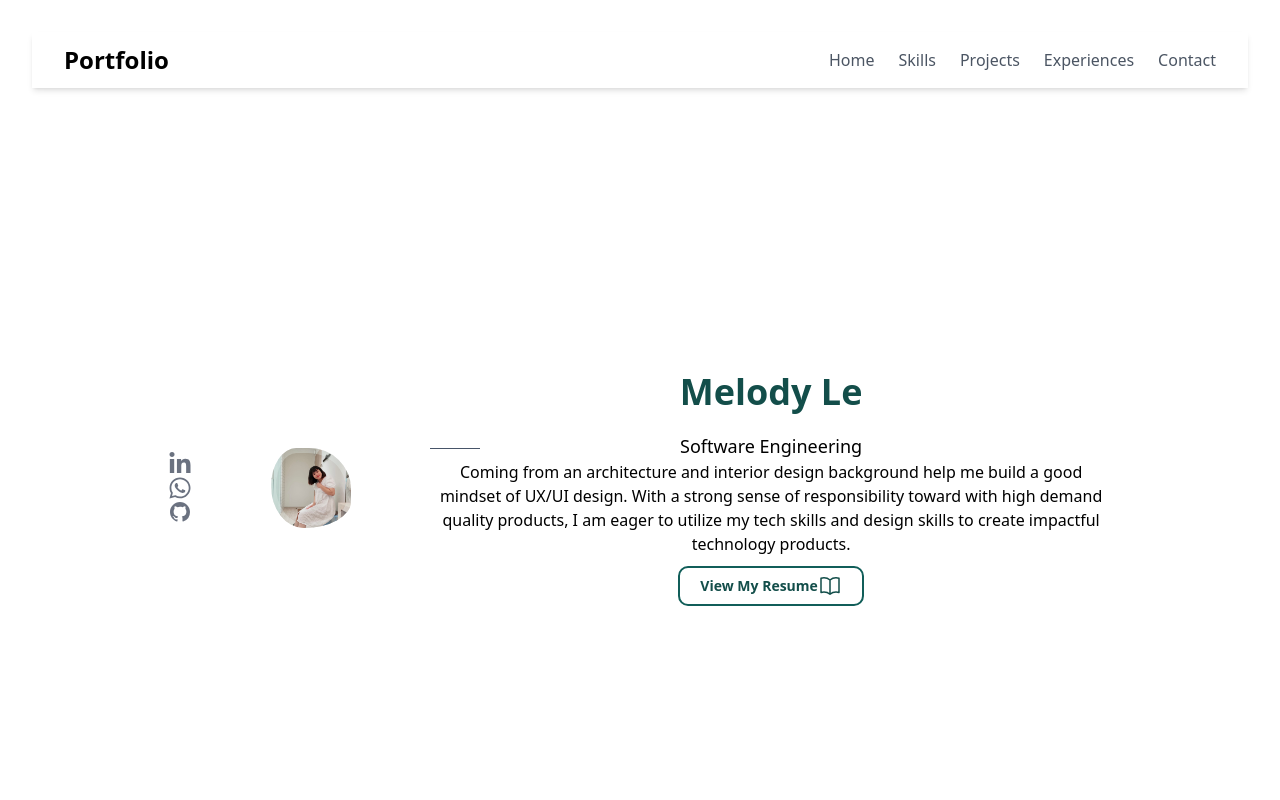
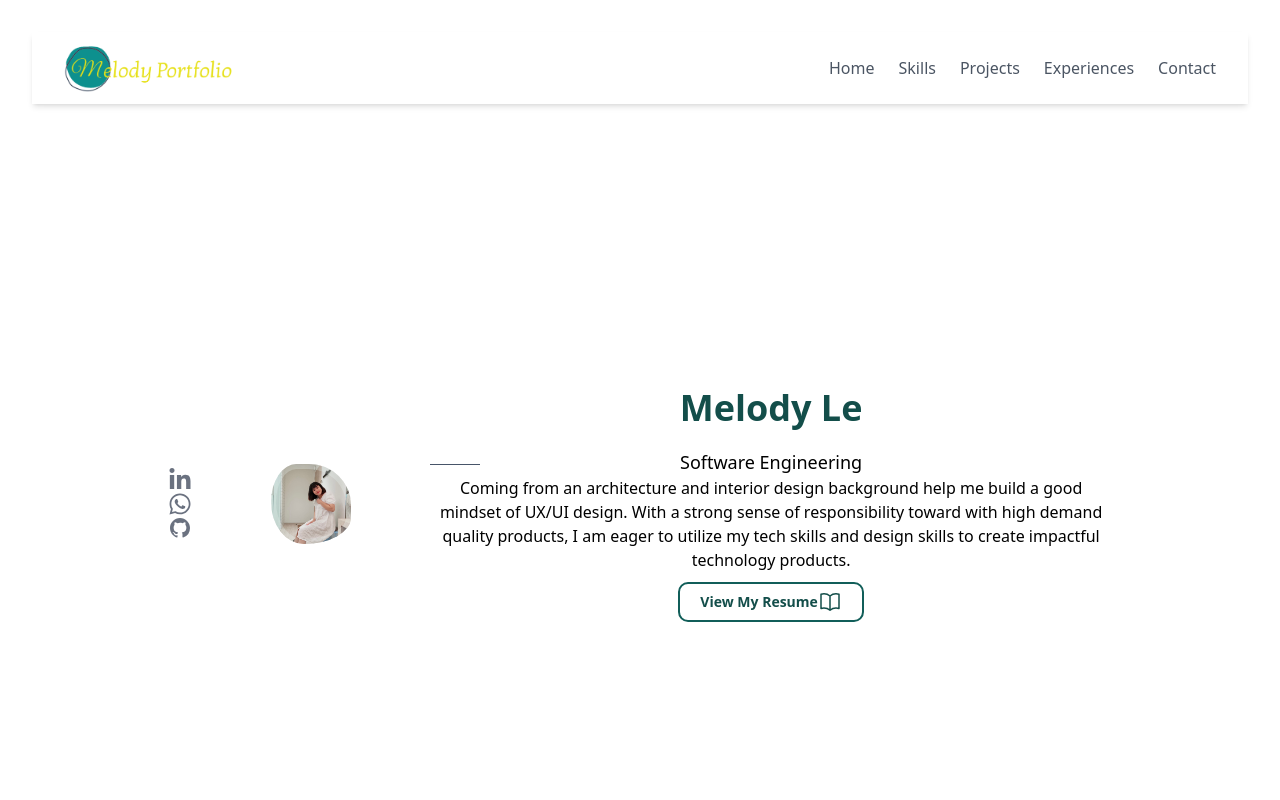
Before and after one commit to Melody-Le/melody-portfolio, a React (Vite) app: page / in a window 1280 px wide. Shown: the top 800 px of the page. Built offline with nearby package versions, Linux system fonts and the light colour scheme; a web font is replaced by a local one.

Commit message:
feat: update img and logo

```diff
--- a/index.html
+++ b/index.html
@@ -2,13 +2,13 @@
 <html lang="en">
   <head>
     <meta charset="UTF-8" />
-    <link rel="icon" type="image/svg+xml" href="/vite.svg" />
+    <link rel="icon" type="image/svg+xml" href="/logo-portfolio.png" />
     <link rel="stylesheet" href="https://rsms.me/inter/inter.css" />
     <meta name="viewport" content="width=device-width, initial-scale=1.0" />
-    <title>Vite + React</title>
+    <title>Melody Portfolio</title>
   </head>
   <body>
-    <div id="root" className="scroll-smooth"></div>
+    <div id="root"></div>
     <script type="module" src="/src/main.jsx"></script>
   </body>
 </html>
--- a/src/components/navbar/Navbar.jsx
+++ b/src/components/navbar/Navbar.jsx
@@ -8,8 +8,13 @@ export default function NavBar() {
       <div className="justify-between px-4 mx-auto lg:max-w-7xl md:items-center md:flex md:px-8">
         <div>
           <div className="flex items-center justify-between py-3 md:py-3 md:block">
-            <a href="#">
-              <h2 className="text-2xl font-bold">Portfolio </h2>
+            <a href="#" className="flex space-x-1">
+              <img
+                src="./logo-portfolio-full.png"
+                alt="logo"
+                className="h-12"
+              />
+              {/* <h2 className="text-2xl font-bold">Portfolio </h2> */}
             </a>
             <div className="md:hidden">
               <button
--- a/tailwind.config.cjs
+++ b/tailwind.config.cjs
@@ -14,7 +14,7 @@ module.exports = {
         neutral: colors.gray,
       },
       backgroundImage: {
-        profile: "url('./src/assets/profile-photo.jpeg')",
+        profile: "url('./assets/profile-photo.jpeg')",
       },
     },
   },
```
Also changed, not shown: public/logo-portfolio-full.png (added), public/logo-portfolio.png (added).
